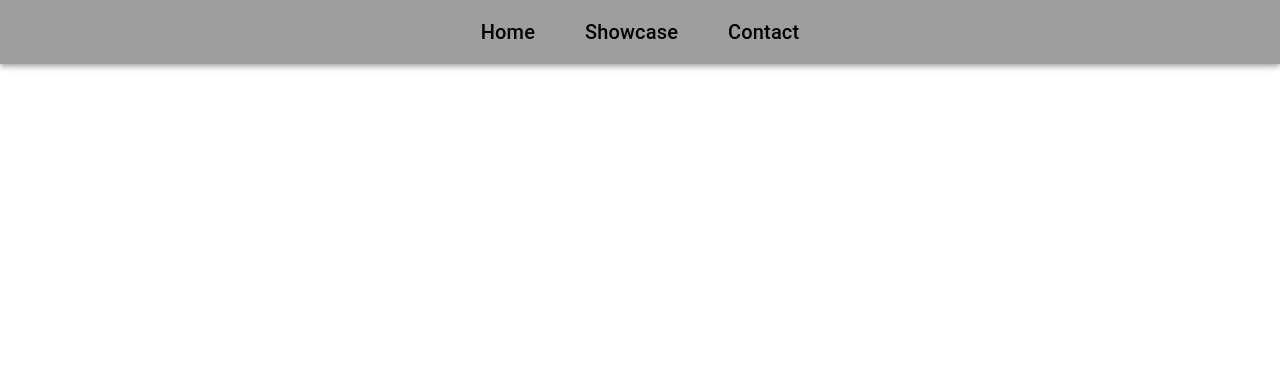
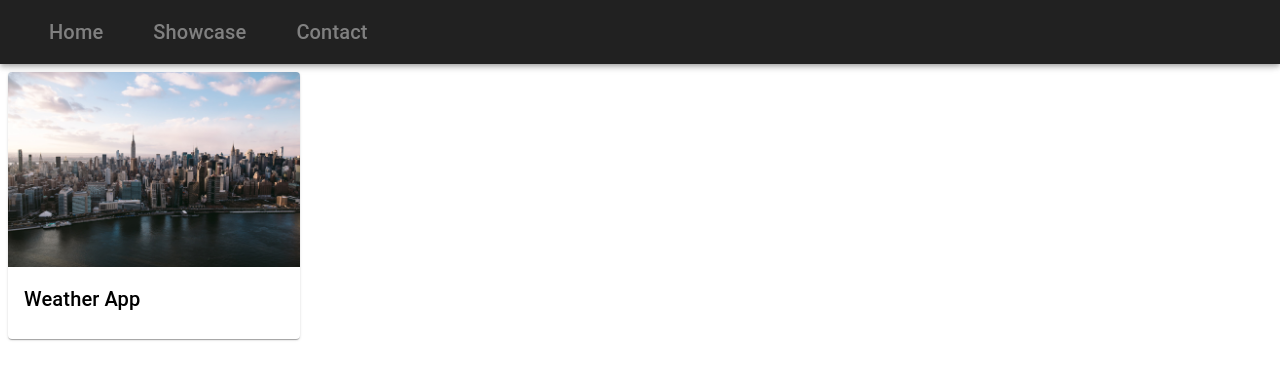
Before and after one commit to genericdude1998/Portfolio-Home-Page, a React app: page / in a window 1280 px wide. Shown: the top 380 px of the page. Built offline with nearby package versions, Linux system fonts and the light colour scheme.

Commit message:
addede grid items dynamic

```diff
--- /dev/null
+++ b/assets/images.ts
@@ -0,0 +1,5 @@
+import img from './NY.jpg';
+
+export const images = {
+    NY: img,
+}
--- a/src/App.tsx
+++ b/src/App.tsx
@@ -1,11 +1,17 @@
 import React from 'react';
 import AppBarFixed from './app-bar/app-bar';
+import Showcase from './showcase/showcase';
 
 interface IAppProps{
     name: string,
 }
 function App (props: IAppProps): JSX.Element{
-    return <AppBarFixed />
+    return (
+        <>
+            <AppBarFixed />
+            <Showcase />
+        </>
+    )
 }
 
 export default App;
--- a/src/app-bar/app-bar.tsx
+++ b/src/app-bar/app-bar.tsx
@@ -11,19 +11,23 @@ import { styled } from "@mui/material/styles";
 const AppRoute = styled(Typography)<TypographyProps>(({theme}) => ({
     paddingLeft: 25,
     paddingRight: 25,
-    color: "black",
+    color: "gray",
     '&:hover':{
-        transform: "scale(1.2,1.2)",
+        backgroundColor: 'gray',
         color: "white",
     }
 })
 );
 
 const StyledToolbar = styled(Toolbar)<ToolbarProps>(({theme}) => ({
-    justifyContent: "center",
-    backgroundColor: theme.palette.grey[500],
+    justifyContent: "flex-start",
+    backgroundColor: theme.palette.grey[900],
 })
 );
+
+const ToolbarSpacing = styled('div')(({ theme }) => ({
+    ...theme.mixins.toolbar,
+}));
 
 
 function AppBarFixed(): JSX.Element {
@@ -42,6 +46,7 @@ function AppBarFixed(): JSX.Element {
                 </AppRoute>
               </StyledToolbar>
             </AppBar>
+            <ToolbarSpacing></ToolbarSpacing>
         </div>
     )
 }
--- /dev/null
+++ b/src/grid-item/GridItem.tsx
@@ -0,0 +1,30 @@
+import React from "react";
+
+import Card from "@mui/material/Card";
+import CardContent from "@mui/material/CardContent";
+import Typography from '@mui/material/Typography';
+import Grid from '@mui/material/Grid';
+import { CardMedia } from "@mui/material";
+
+interface GridItemProps{
+    name: string;
+    img: string,
+    desc: string,
+}
+
+function GridItem(props: GridItemProps){
+    return(
+        <Grid item xs={12} sm={6} md={3}>
+                <Card>
+                    <CardMedia component="img" title="img" image={props.img} />
+                    <CardContent>
+                        <Typography variant="h6" color="initial">
+                            {props.name}
+                        </Typography>
+                    </CardContent>
+                </Card>
+        </Grid>
+        )
+}
+
+export default GridItem;
--- /dev/null
+++ b/src/projects.ts
@@ -0,0 +1,10 @@
+import { images } from "../assets/images"
+
+export const projects = [
+    {
+        id:0,
+        name:'Weather App',
+        desc: 'A simple Weather App with TS and third party API',
+        img: images.NY,
+    }
+]
--- /dev/null
+++ b/src/showcase/showcase.tsx
@@ -0,0 +1,24 @@
+import React from "react";
+import Grid from '@mui/material/Grid';
+import GridItem from "../grid-item/GridItem";
+
+import { projects } from "../projects";
+
+function Showcase(){
+    return(
+        <div>
+            <Grid container spacing={4}>
+                {projects.map(proj => (
+                    <GridItem
+                        name={proj.name}
+                        desc={proj.desc}
+                        img={proj.img}
+                    />
+                    )
+                )}
+            </Grid>
+        </div>
+    )
+}
+
+export default Showcase;
--- a/webpack.config.js
+++ b/webpack.config.js
@@ -39,6 +39,10 @@ module.exports = {
           }
         ]
       },
+      {
+        test: /\.(png|svg|jpg|jpeg|gif)$/i,
+        type: 'asset/resource',
+      },
     ],
   },
 
```
Also changed, not shown: assets/NY.jpg (added).
